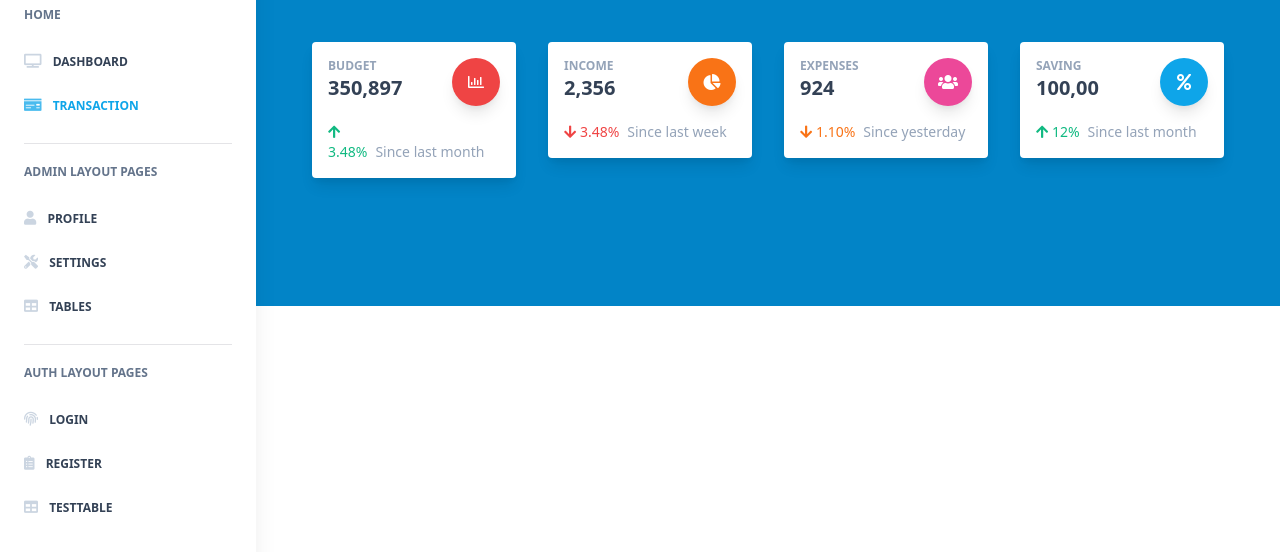
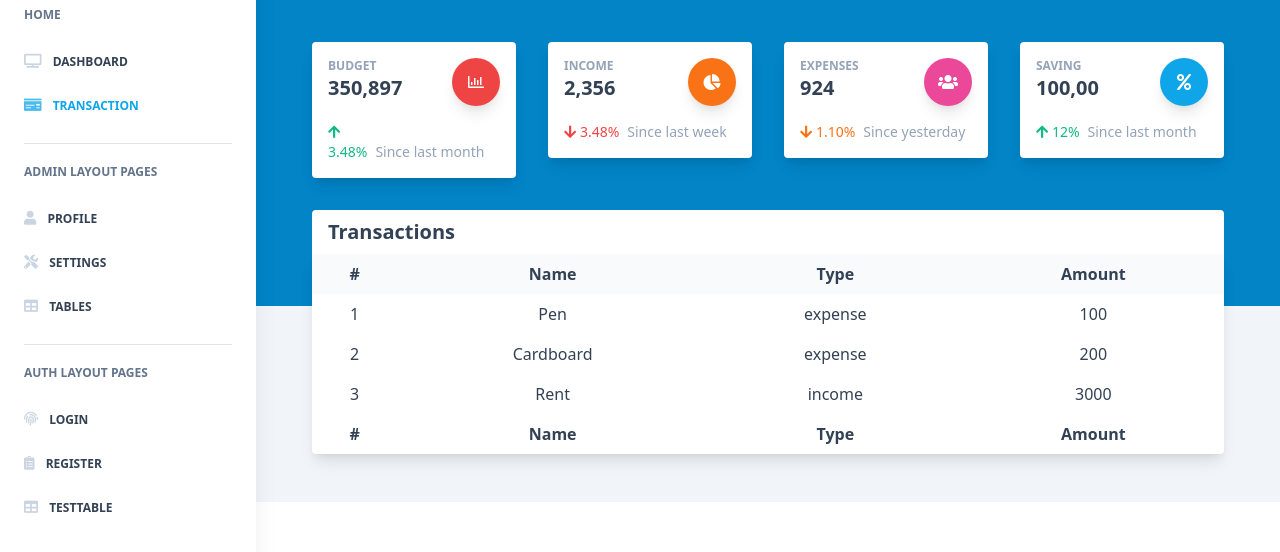
Before and after one commit to AmolKumarGupta/Up-Finance, a React app: page /admin/transaction in a window 1280 px wide. Shown: the part 86-638 px from the top of the page. Built offline with nearby package versions, Linux system fonts and the light colour scheme; sample sign-in values are in the browser's storage.

Commit message:
add table layout

```diff
--- a/src/views/admin/Transaction.js
+++ b/src/views/admin/Transaction.js
@@ -1,7 +1,72 @@
+import { useMemo, useState } from "react"
+
 export default function Transaction() {
+  const [data] = useState([
+    {
+      id: 1,
+      name: "Pen",
+      type: "expense",
+      amount: 100.00
+    }, {
+      id: 2,
+      name: "Cardboard",
+      type: "expense",
+      amount: 200.00
+    }, {
+      id: 3,
+      name: "Rent",
+      type: "income",
+      amount: 3000.00
+    },
+  ])
+
+  const content = useMemo(() => {
+    return data.map((e) => {
+      return <tr key={e.id} className="hover:bg-blueGray-100">
+        {
+          Object.entries(e).map(([key, val]) => {
+            return <td className="p-2 text-center" key={`${key}-${e.id}`}>{val}</td>
+          })
+        }
+      </tr>
+    })
+  }, [data])
+
   return (
     <>
-      <div className="flex flex-wrap"></div>
+      <div className="flex flex-wrap relative">
+        <div className="w-full mb-12 mx-4 rounded text-blueGray-700 bg-white">
+          <div className="py-2 px-4">
+            <h3 className="font-semibold text-xl">Transactions</h3>
+          </div>
+          <table className="w-full shadow-lg rounded border-collapse ">
+            <thead>
+              <tr className="bg-blueGray-50 rounded">
+                <th className="p-2">
+                  #
+                </th>
+                <th className="p-2">Name</th>
+                <th className="p-2">Type</th>
+                <th className="p-2">Amount</th>
+              </tr>
+            </thead>
+            <tbody>
+              {content}
+            </tbody>
+            <tfoot>
+              <tr>
+                <th className="p-2">
+                  #
+                </th>
+                <th className="p-2">Name</th>
+                <th className="p-2">Type</th>
+                <th className="p-2">Amount</th>
+              </tr>
+
+            </tfoot>
+          </table>
+        </div>
+      </div>
     </>
   )
 }
```
Also changed, not shown: src/assets/styles/tailwind.css.
